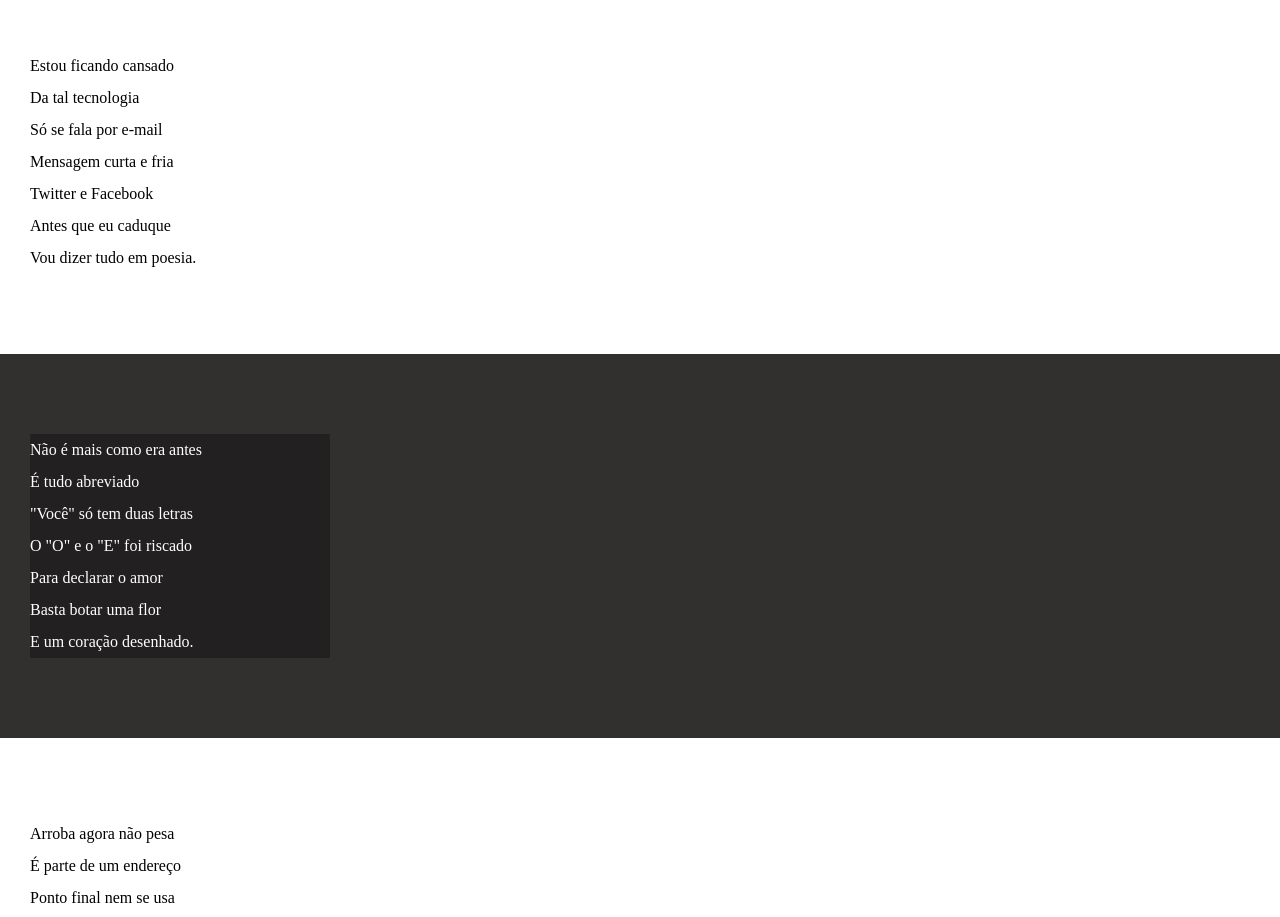
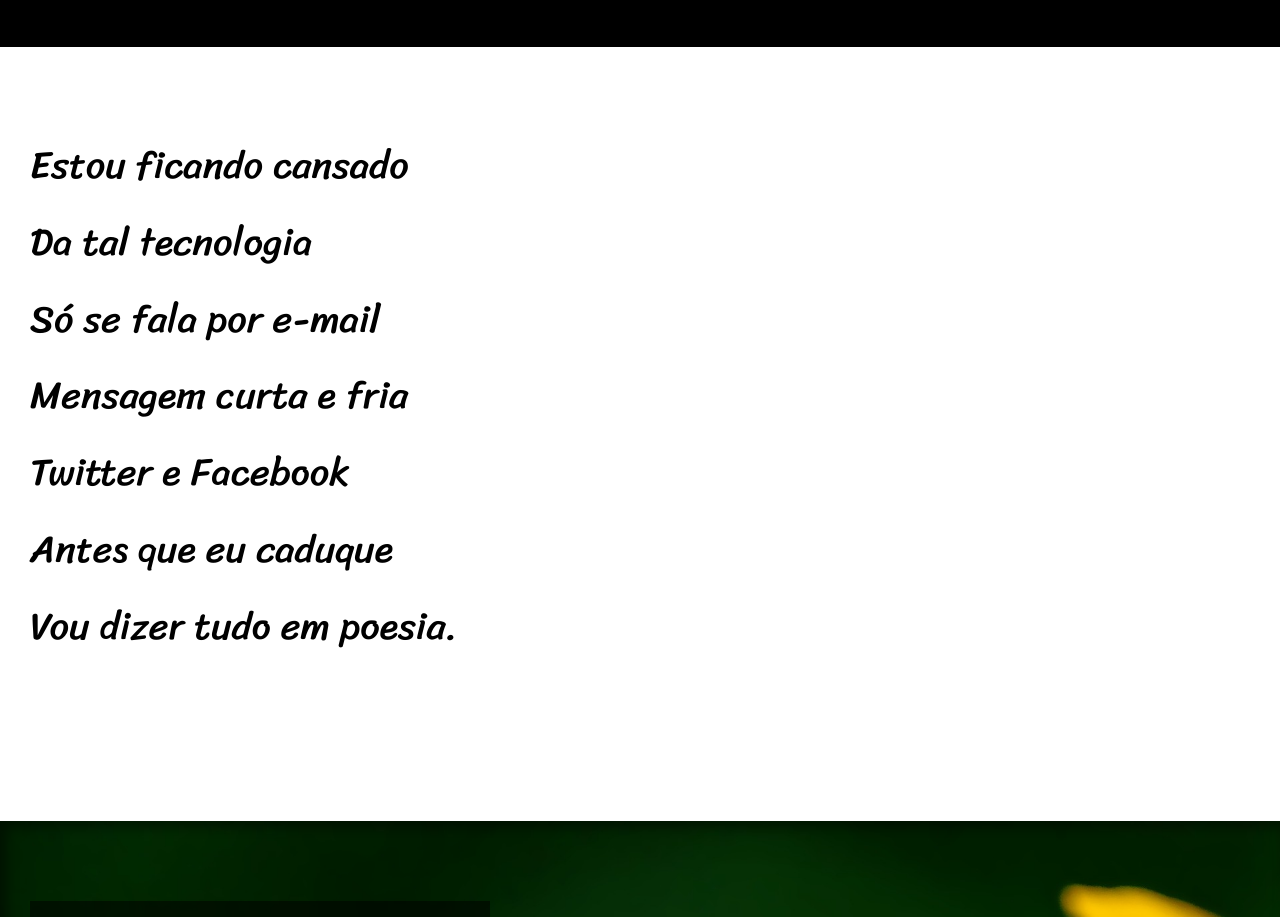
Before and after one commit to mauricioferreira26/html-css, a plain HTML site: page desafios/desafio012/cordel.html in a window 1280 px wide. Shown: the part 185-1102 px from the top of the page. Drawn offline with Linux system fonts and the light colour scheme.

Commit message:
atualização do desafio 12

```diff
--- a/desafios/desafio012/cordel.html
+++ b/desafios/desafio012/cordel.html
@@ -29,7 +29,7 @@
         </p>
     </section>
 
-    <section class="imagem">
+    <section class="imagem" id="img01">
         <p>
             Não é mais como era antes <br>
             É tudo abreviado <br>
@@ -65,7 +65,7 @@
         </p>
     </section>
 
-    <section class="imagem">
+    <section class="imagem" id="img02">
         <p>
             Tenho saudade das cartas <br>
             Escritas com a própria mão <br>
--- a/desafios/desafio012/estilo/style.css
+++ b/desafios/desafio012/estilo/style.css
@@ -1,5 +1,15 @@
 @charset "UTF-8";
 
+
+@import url('https://fonts.googleapis.com/css2?family=Passion+One&display=swap');
+
+@import url('https://fonts.googleapis.com/css2?family=Sriracha&display=swap');
+
+:root{
+    --fontpadrao: Verdana, Geneva, Tahoma, sans-serif;
+    --fonttitulos: 'Passion One', cursive;
+    --fontconteudo: 'Sriracha', cursive;
+}
 *{
     margin: 0px;
     padding: 0px;
@@ -8,6 +18,7 @@
 html, body {
     min-height: 100vh;
     background-color: darkgray;
+    font-family: var(--fontpadrao);
 }
 
 header{
@@ -19,6 +30,8 @@ header{
 header > h1 {
     padding-top: 50px;
     font-variant: small-caps;
+    font-family: var(--fonttitulos);
+    font-size: 8vw;
 }
 
 header > p{
@@ -40,6 +53,12 @@ section {
     padding-top: 10vh;
     padding-bottom: 10vh;
     padding-left: 30px;
+    font-family: var(--fontconteudo);
+    font-size: 3vw;
+}
+
+section > p{
+    padding-bottom: 2em;
 }
 
 section.normal{
@@ -50,11 +69,25 @@ section.normal{
 section.imagem{
     background-color: rgb(50, 47, 47);
     color: white;
+    background-size: cover;
+    background-attachment: fixed;
+    box-shadow: inset 6px 6px 13px 0px rgba(0, 0, 0, 0.47) ;
 }
 
 section.imagem > p{
-    background-color: rgba(0, 0, 0, 0.327);
-    width: 300px;
+    display: inline-block;
+    background-color: rgba(0, 0, 0, 0.512);
+    padding: 7px;
+    text-shadow: 1px 1px 5px rgba(0, 0, 0, 0.517);
+}
+
+section#img01{
+    background-image: url('../imagens/background001.jpg');
+    background-position: center right;
+}
+
+section#img02{
+    background-image: url('../imagens/background002.jpg');
 }
 
 footer{
@@ -62,4 +95,5 @@ footer{
     text-align: center;
     padding: 10px;
     color: white;
+    font-size: 2vw;
 }
```
